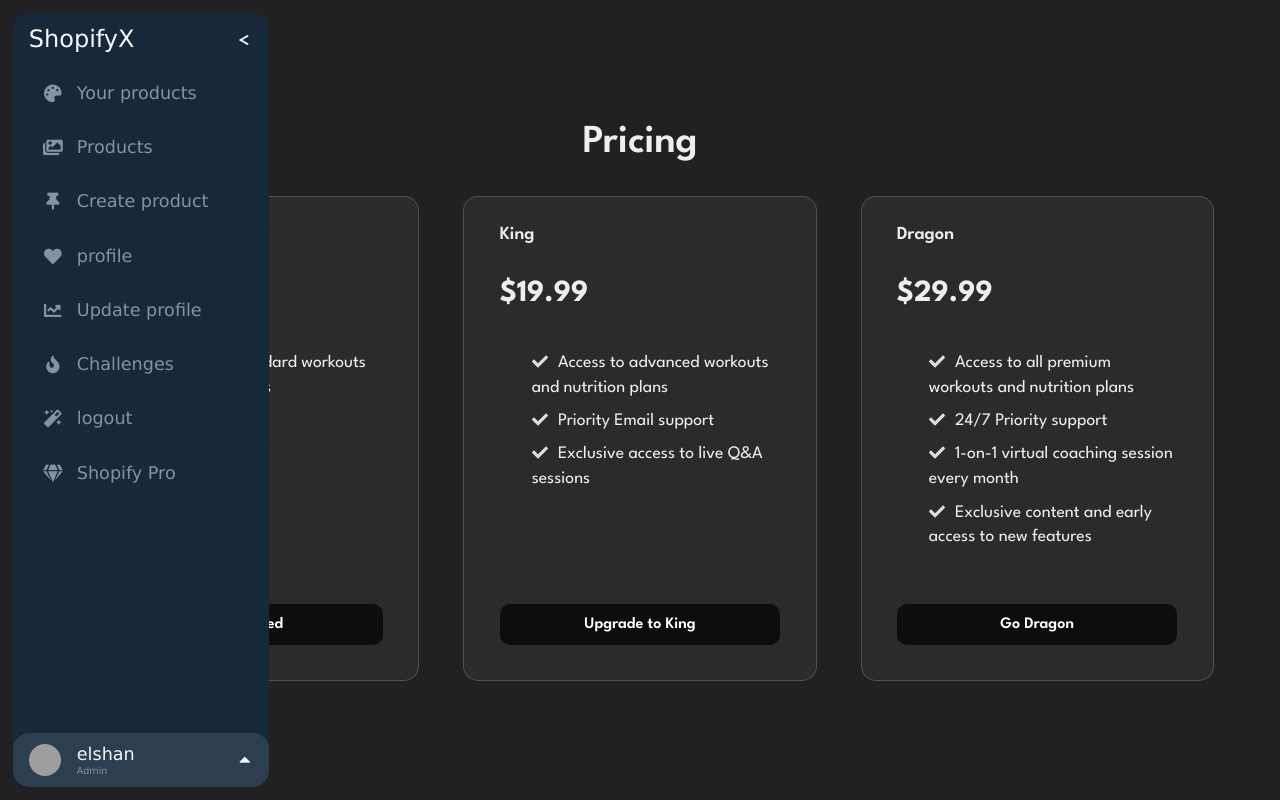
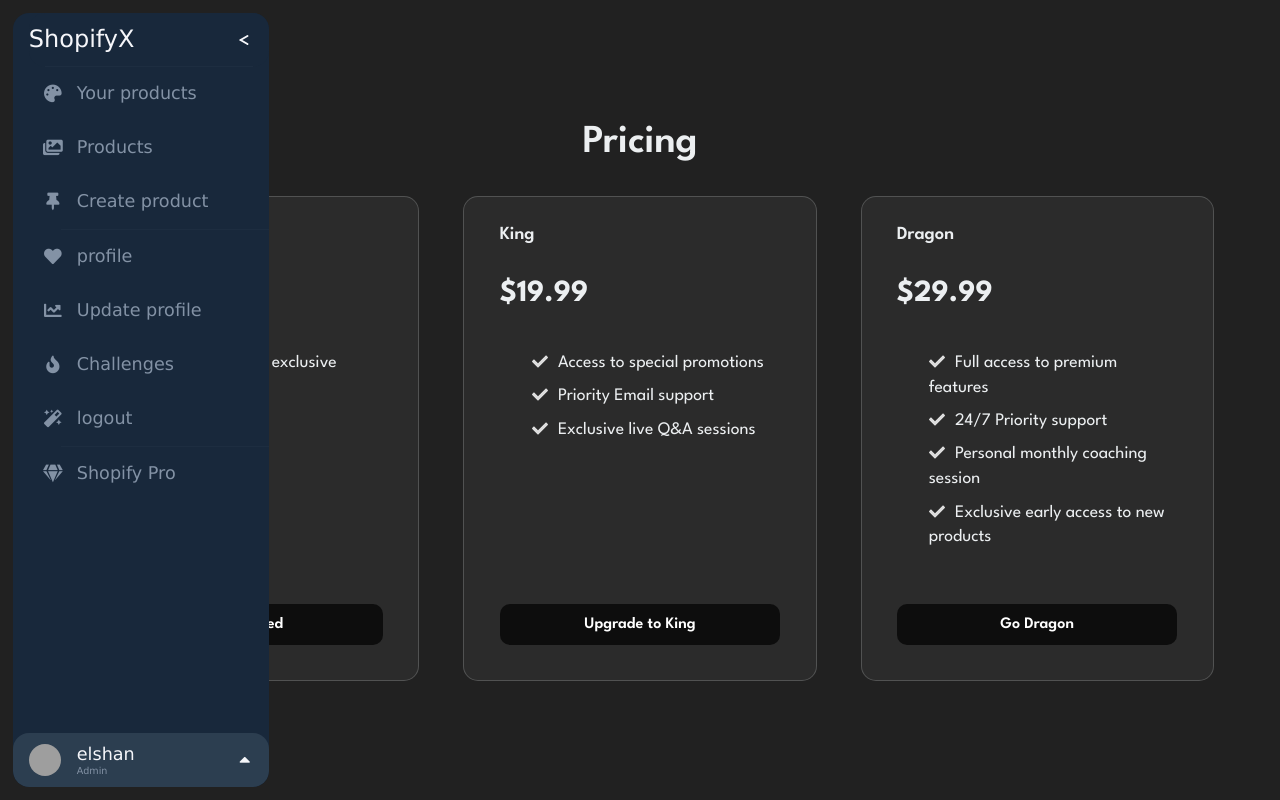
Before and after one commit to Elhsan/Exam, a Django app: page /donate/ in a window 1280 px wide. Run offline with Django 4.2, Linux system fonts and the light colour scheme; a user stored in the database is signed in; data comes from the database, SQL or seed files in the repository; both versions use the stored data as it was after the commit; some libraries are stand-ins or nearby versions; grey boxes are pictures that could not be loaded.

Commit message:
debug donate page

```diff
--- a/ShopifyX/Main/templates/main/create_user.html
+++ b/ShopifyX/Main/templates/main/create_user.html
@@ -6,7 +6,7 @@
 {% endblock %}
 
 {% block auth_content %}
-  <div class="container">
+  <div class="container" style="margin-top: 170px;">
     <h1>Registration</h1>
 
     {% include "form_snippets.html" with form=form btn_text='Register' %}
--- a/ShopifyX/Main/templates/main/donate.html
+++ b/ShopifyX/Main/templates/main/donate.html
@@ -9,7 +9,7 @@
           <h2 class="card__heading">Overlord</h2>
           <p class="card__price">$9.99</p>
           <ul role="list" class="card__bullets flow">
-            <li>Access to standard workouts and nutrition plans</li>
+            <li>Early access to exclusive discounts</li>
             <li>Email support</li>
           </ul>
           <a href="{% url 'donate_overlord' %}" class="card__cta cta">Get Started</a>
@@ -19,9 +19,9 @@
           <h2 class="card__heading">King</h2>
           <p class="card__price">$19.99</p>
           <ul role="list" class="card__bullets flow">
-            <li>Access to advanced workouts and nutrition plans</li>
+            <li>Access to special promotions</li>
             <li>Priority Email support</li>
-            <li>Exclusive access to live Q&A sessions</li>
+            <li>Exclusive live Q&A sessions</li>
           </ul>
           <a href="{% url 'donate_King' %}" class="card__cta cta">Upgrade to King</a>
         </div>
@@ -30,10 +30,10 @@
           <h2 class="card__heading">Dragon</h2>
           <p class="card__price">$29.99</p>
           <ul role="list" class="card__bullets flow">
-            <li>Access to all premium workouts and nutrition plans</li>
+            <li>Full access to premium features</li>
             <li>24/7 Priority support</li>
-            <li>1-on-1 virtual coaching session every month</li>
-            <li>Exclusive content and early access to new features</li>
+            <li>Personal monthly coaching session</li>
+            <li>Exclusive early access to new products</li>
           </ul>
           <a href="{% url 'donate_Dragon' %}" class="card__cta cta">Go Dragon</a>
         </div>
--- a/ShopifyX/Main/urls.py
+++ b/ShopifyX/Main/urls.py
@@ -16,4 +16,6 @@ urlpatterns = [
     path("regiser/", registration, name='register'),
     path('accounts/', include('allauth.urls')),
     path('accounts/google/login/', include('allauth.urls'), name='google_login'),
+
+
 ]
--- a/ShopifyX/Main/views.py
+++ b/ShopifyX/Main/views.py
@@ -9,38 +9,64 @@ from django.shortcuts import render, get_object_or_404, redirect
 from Profile.models import *
 from django.contrib.auth.models import Group
 
+@login_required
 def donate_overlord(request):
+    current_group = get_user_group(request.user)
 
+    if current_group == 'King' or current_group == 'Dragon' or current_group == 'Admin':
+        messages.error(request, 'You cannot downgrade your support tier.')
+        return redirect('donate')
+    if current_group == 'Overlord':
+        messages.error(request, "You can't buy a Overlord again")
+        return redirect('donate')
     overlord_group, created = Group.objects.get_or_create(name='Overlord')
 
     request.user.groups.clear()
-
     request.user.groups.add(overlord_group)
 
-    messages.success(request, 'Вы теперь overlord')
+    messages.success(request, 'You are now an Overlord!')
     return redirect('donate')
 
+@login_required
 def donate_King(request):
+    current_group = get_user_group(request.user)
 
-    King_group, created = Group.objects.get_or_create(name='King')
+    if current_group == 'Dragon' or current_group == 'Admin':
+        messages.error(request, 'You cannot downgrade your support tier.')
+        return redirect('donate')
+    if current_group == 'King':
+        messages.error(request, "You can't buy a King again")
+        return redirect('donate')
+    king_group, created = Group.objects.get_or_create(name='King')
 
     request.user.groups.clear()
+    request.user.groups.add(king_group)
 
-    request.user.groups.add(King_group)
-
-    messages.success(request, 'Вы теперь King')
+    messages.success(request, 'You are now a King!')
     return redirect('donate')
 
+@login_required
 def donate_Dragon(request):
+    current_group = get_user_group(request.user)
+    if current_group == 'Admin':
+        messages.error(request, 'You cannot downgrade your support tier.')
+        return redirect('donate')
+    if current_group == 'Dragon':
+        messages.error(request, "You can't buy a dragon again")
+        return redirect('donate')
 
-    Dragon_group, created = Group.objects.get_or_create(name='Dragon')
+    dragon_group, created = Group.objects.get_or_create(name='Dragon')
 
     request.user.groups.clear()
+    request.user.groups.add(dragon_group)
 
-    request.user.groups.add(Dragon_group)
+    messages.success(request, 'You are now a Dragon!')
+    return redirect('donate')
 
-    messages.success(request, 'Вы теперь Dragon')
-    return redirect('donate')
+def get_user_group(user):
+    groups = user.groups.values_list('name', flat=True)
+    return groups[0] if groups else None
+
 
 def donate(request):
     user_profile = UserProfile.objects.get(user=request.user) if request.user.is_authenticated else None
```
Also changed, not shown: ShopifyX/db.sqlite3.
